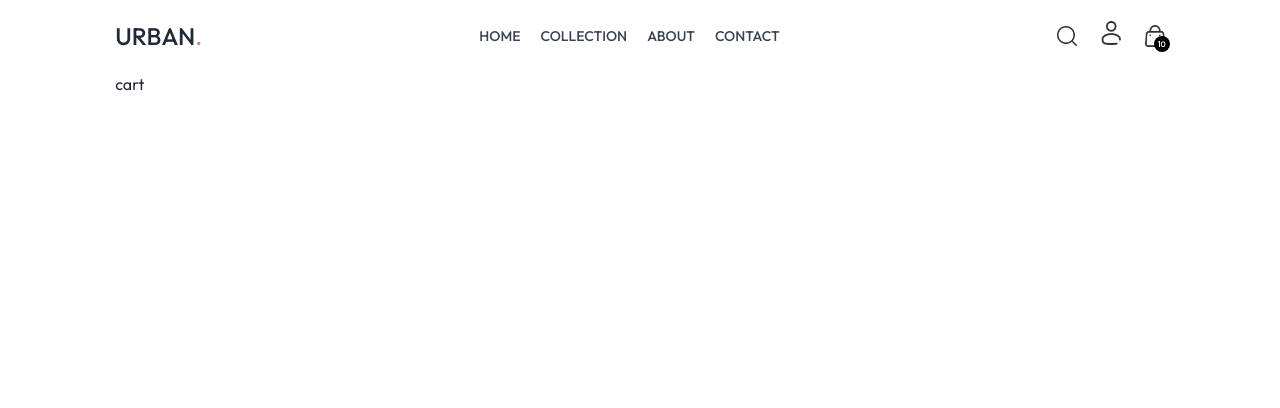
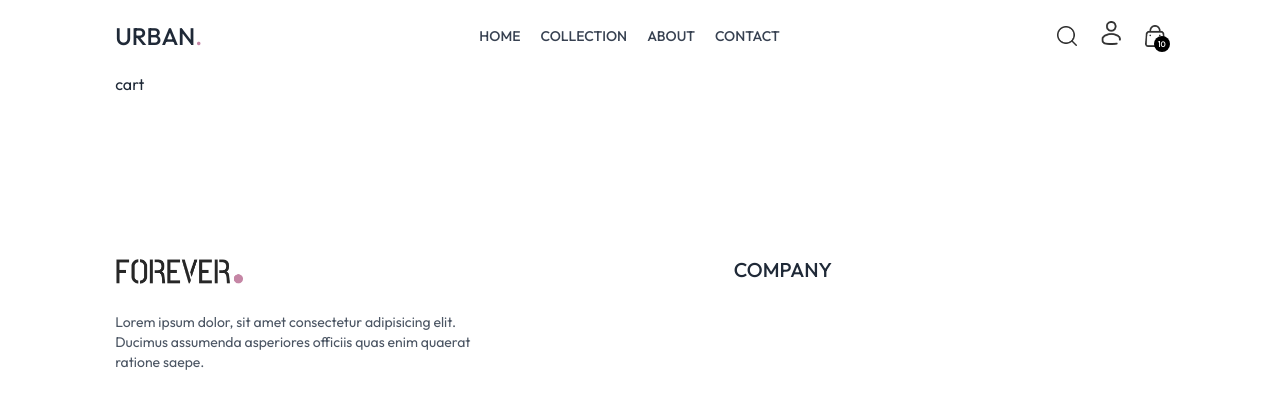
Before and after one commit to ashrafultusar/urban-frontend, a React (Vite) app in the folder urban-frontend/: page /cart in a window 1280 px wide. Shown: the top 408 px of the page. Built offline with nearby package versions, Linux system fonts and the light colour scheme.

Commit message:
added update footer

```diff
--- a/urban-frontend/src/components/Footer.jsx
+++ b/urban-frontend/src/components/Footer.jsx
@@ -1,11 +1,19 @@
-import React from 'react';
+import React from "react";
+import { assets } from "../assets/assets";
 
 const Footer = () => {
   return (
     <div>
-            <div className='flex flex-col sm:grid grid-cols-[3fr_1fr_1fr] gap-14 my-10 mt-40 text-sm'>
+      <div className="flex flex-col sm:grid grid-cols-[3fr_1fr_1fr] gap-14 my-10 mt-40 text-sm">
         <div>
-
+          <img className="mb-5 w-32" src={assets.logo} alt="" />
+          <p className="w-full md:w-2/3 text-gray-600">
+            Lorem ipsum dolor, sit amet consectetur adipisicing elit. Ducimus
+            assumenda asperiores officiis quas enim quaerat ratione saepe.
+          </p>
+              </div>
+              <div>
+                  <p className="uppercase text-xl font-medium mb-5">company</p>
               </div>
       </div>
     </div>
```
Lines whose indentation alone changed are shown as unchanged.
